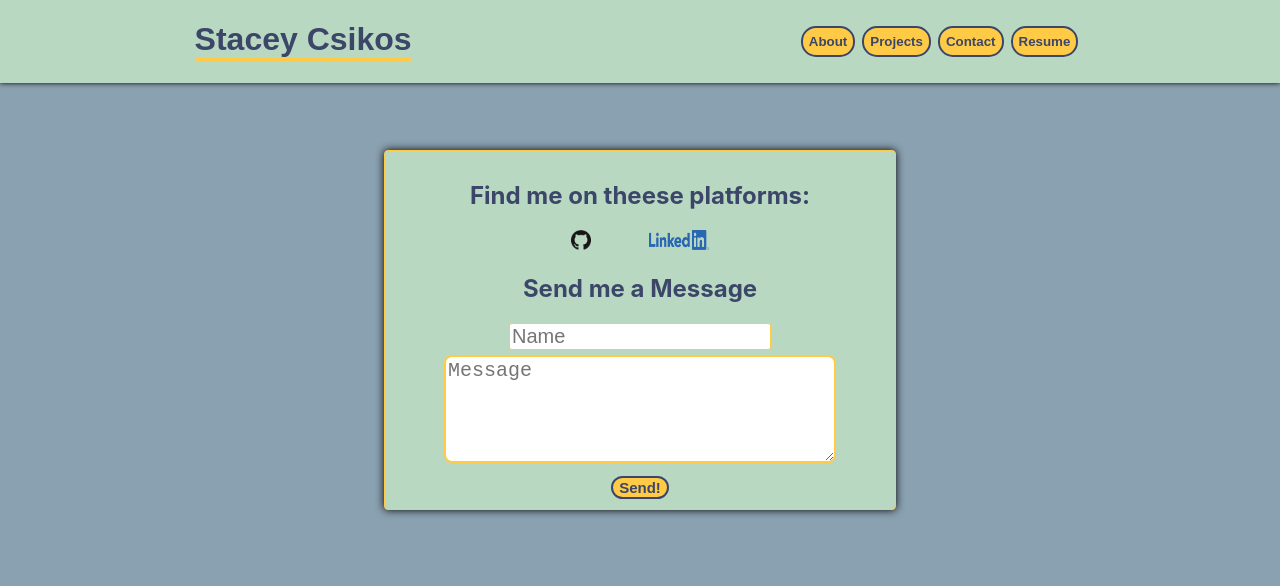
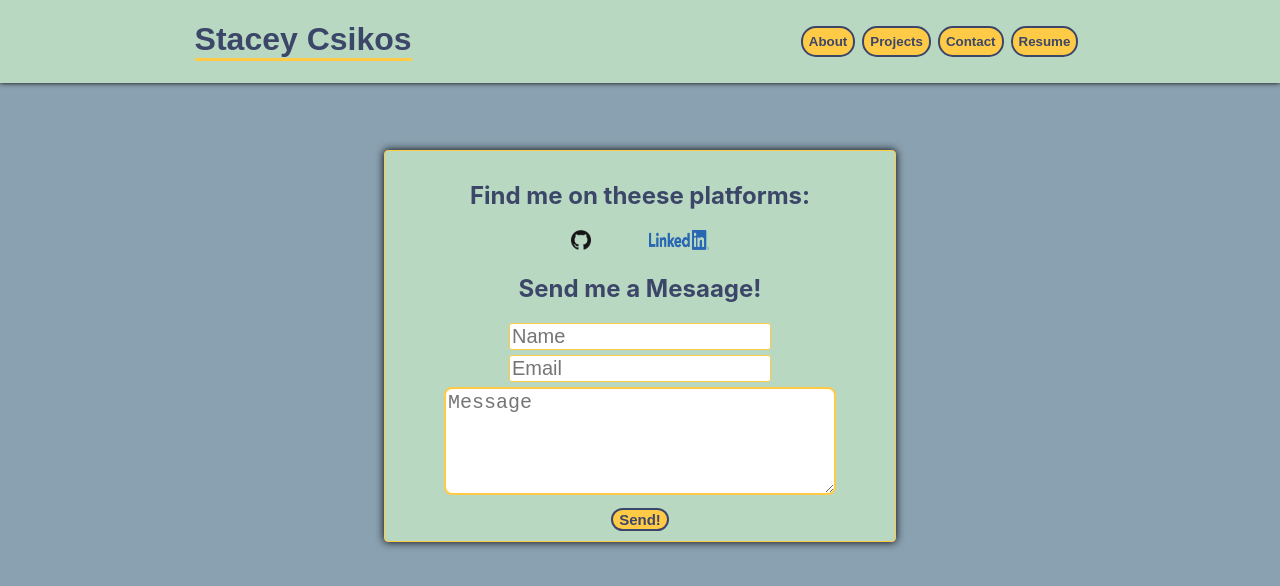
Before and after one commit to staceycsikos/StaySeeCheekosh, a React (Create React App) app in the folder stayseecheekosh/: page /contact in a window 1280 px wide. Shown: the top 586 px of the page. Built offline with nearby package versions, Linux system fonts and the light colour scheme.

Commit message:
fixed link

```diff
--- a/stayseecheekosh/src/Components/Contact/Contact.jsx
+++ b/stayseecheekosh/src/Components/Contact/Contact.jsx
@@ -6,6 +6,17 @@ import linkedin from '../../images/linkedin.png'
 
 export default function Contact() {
 
+  const handleSubmit = (e) => {
+    e.preventDefault(); // Prevents default refresh by the browser
+    emailjs.sendForm('gmail', process.env.REACT_APP_TEMPLATE_ID , e.target, process.env.REACT_APP_USER_ID)
+    .then((result) => {
+    alert("Happy to hear from you! We'll talk soon :)", result.text);
+    },
+    (error) => {
+    alert("An error occurred, Please try again", error.text);
+      });
+    e.target.reset()
+    };
 
   return (
     <div className='div-contact'>
@@ -16,9 +27,13 @@ export default function Contact() {
         <a href="https://www.linkedin.com/in/staceycsikos/" target="_blank">
           <img src={linkedin} className="linky" /></a>
       </div>
-      <h2 className='or'>Send me a Message</h2>
-      <form className='form-container' type='submit' action="mailto:staceycsikos@icloud.com?subject=MessageFromWebsite" method="post" enctype="text/plain" target="_blank">
-        <input type='text' placeholder='Name' name='Your name '></input>
+      <h2 className='or'>Send me a Mesaage!</h2>
+
+      {/* <form className='form-container' type='submit' onSubmit={handleSubmit} > */}
+
+      <form className='form-container' action="mailto:staceycsikos@icloud.com?subject=MessageFromWebsite" method="post" enctype="text/plain" target="_blank">
+        <input type='text' placeholder='Name' name='name '></input>
+        <input type='email' placeholder='Email' name= 'email '></input>
         <textarea placeholder='Message' name= 'message '></textarea>
         <button className='send'>Send!</button>
       </form>
--- a/stayseecheekosh/src/Components/Projects/Projects.jsx
+++ b/stayseecheekosh/src/Components/Projects/Projects.jsx
@@ -37,7 +37,7 @@ export default function Projects() {
             done collaboratively. I worked on back end. The part I enjoyed most was entigrating
             user authentication with JSON web tokens. </p>
             <div className='click-box'>
-              <a href="https://earnest-profiterole-786338.netlify.app/gyms" target="_blank">Find a place to Climb!</a>
+              <a href="https://earnest-profiterole-786338.netlify.app/" target="_blank">Find a place to Climb!</a>
               <a href="https://github.com/chiumz9/rock-climbing-app" target="_blank">
               <img src={github} className="gitty" /></a>
             </div>
```
